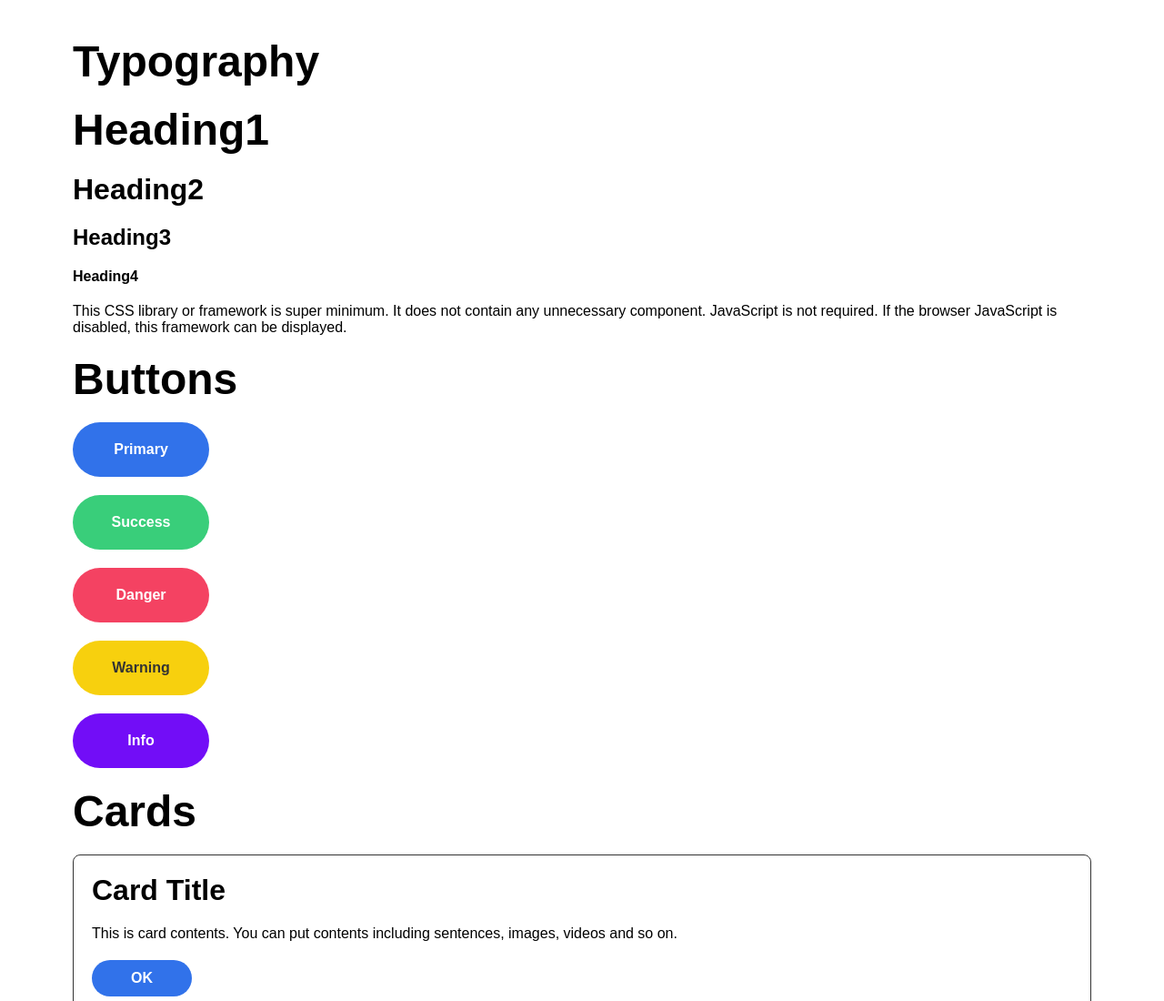
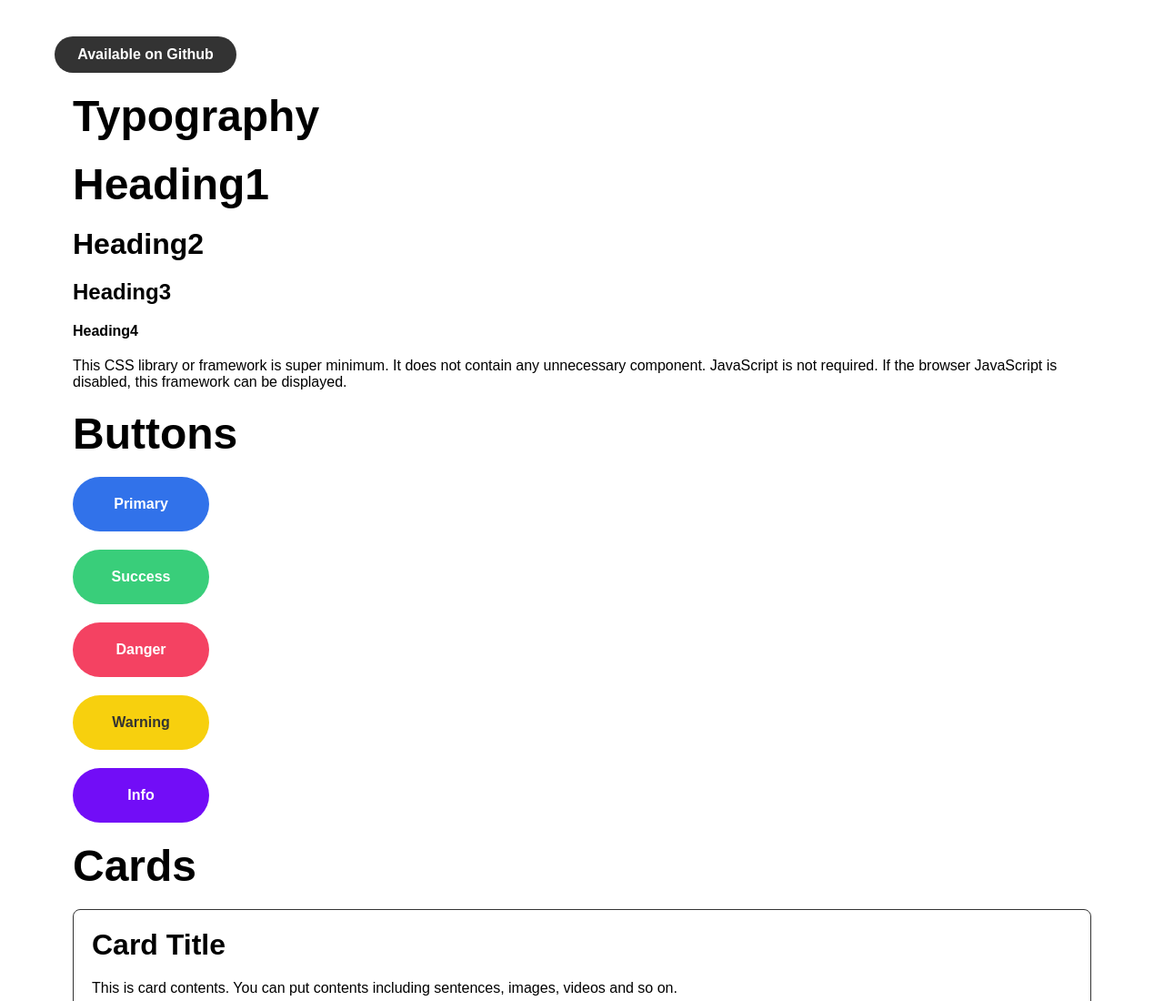
Before and after one commit to shotastage/minimum-styled, a website: page index.html in a window 1280 px wide. Shown: the top 1100 px of the page at 91% size. Drawn offline with Linux system fonts and the light colour scheme.

Commit message:
add github buton

```diff
--- a/index.html
+++ b/index.html
@@ -5,6 +5,9 @@
         <link rel="stylesheet" href="main.css">
     </head>
     <body>
+
+        <a class="button btn-small" href="https://github.com/shotastage/minimum-styled" style="background: #333; width: 200px;">Available on Github</a>
+
 
         <div>
             <h1>Typography</h1>
```
